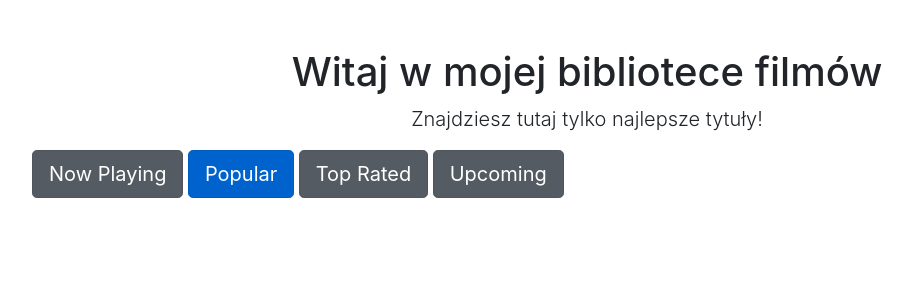
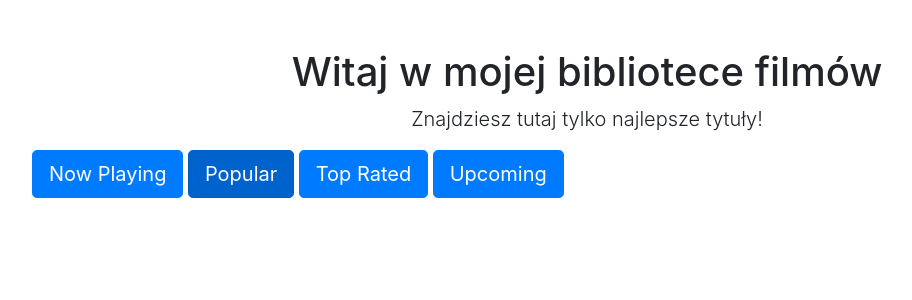
Before and after one commit to gwiktor/movies_catalogue, a Flask app: page / in a window 1280 px wide. Shown: the part 56-356 px from the top of the page, without its empty margins (53-965 px from the left). Run offline with Flask 2, Linux system fonts and the light colour scheme; data that the repository does not hold is empty; some libraries are stand-ins or nearby versions.

Commit message:
Modify code active button

```diff
--- a/templates/homepage.html
+++ b/templates/homepage.html
@@ -12,7 +12,7 @@
         {% if list_type == current_list %}
                 <a href="{{ url_for('homepage', list_type=list_type) }}" class="btn btn-primary btn-lg active">{{ list_type.title()|replace("_", " ") }}</a>
         {% else %}
-                <a href="{{ url_for('homepage', list_type=list_type) }}" class="btn btn-secondary btn-lg active">{{ list_type.title()|replace("_", " ") }}</a>
+                <a href="{{ url_for('homepage', list_type=list_type) }}" class="btn btn-primary btn-lg">{{ list_type.title()|replace("_", " ") }}</a>
         {% endif %}
     {% endfor %}
     </div>
```
